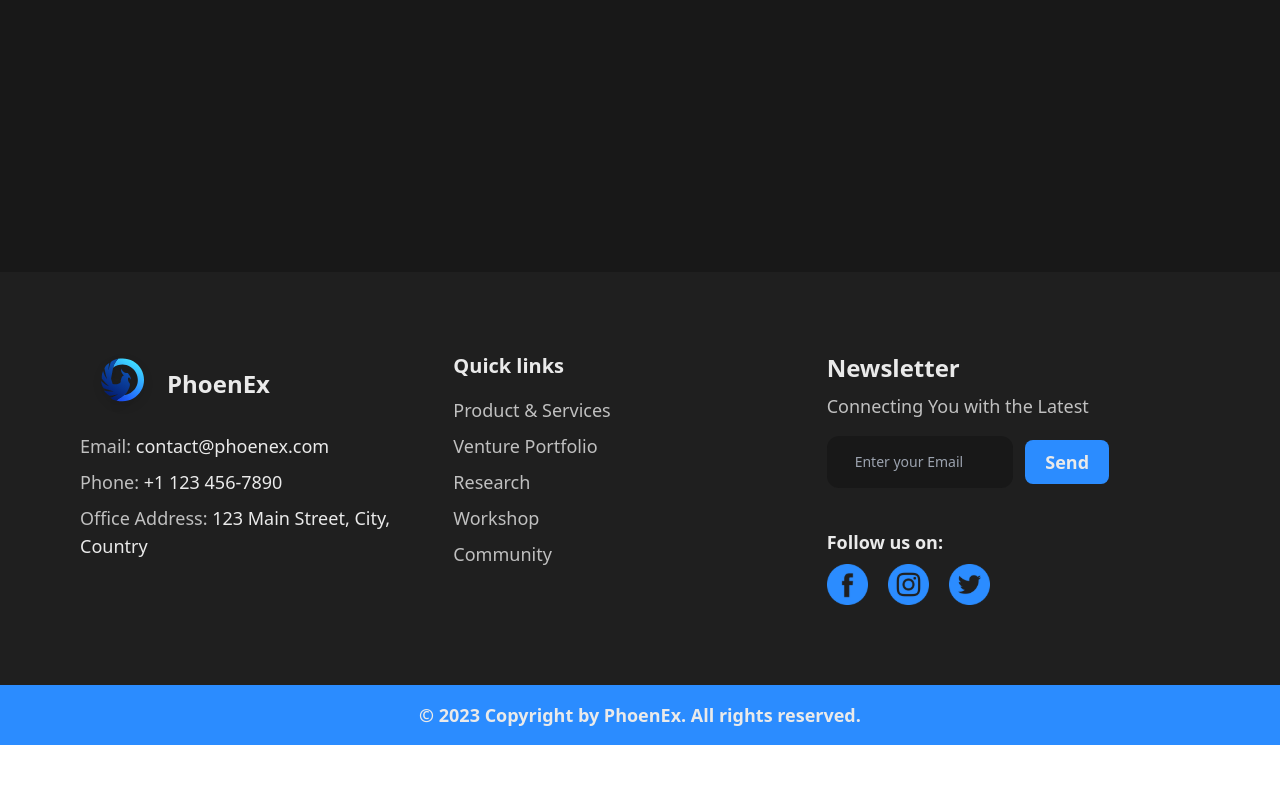
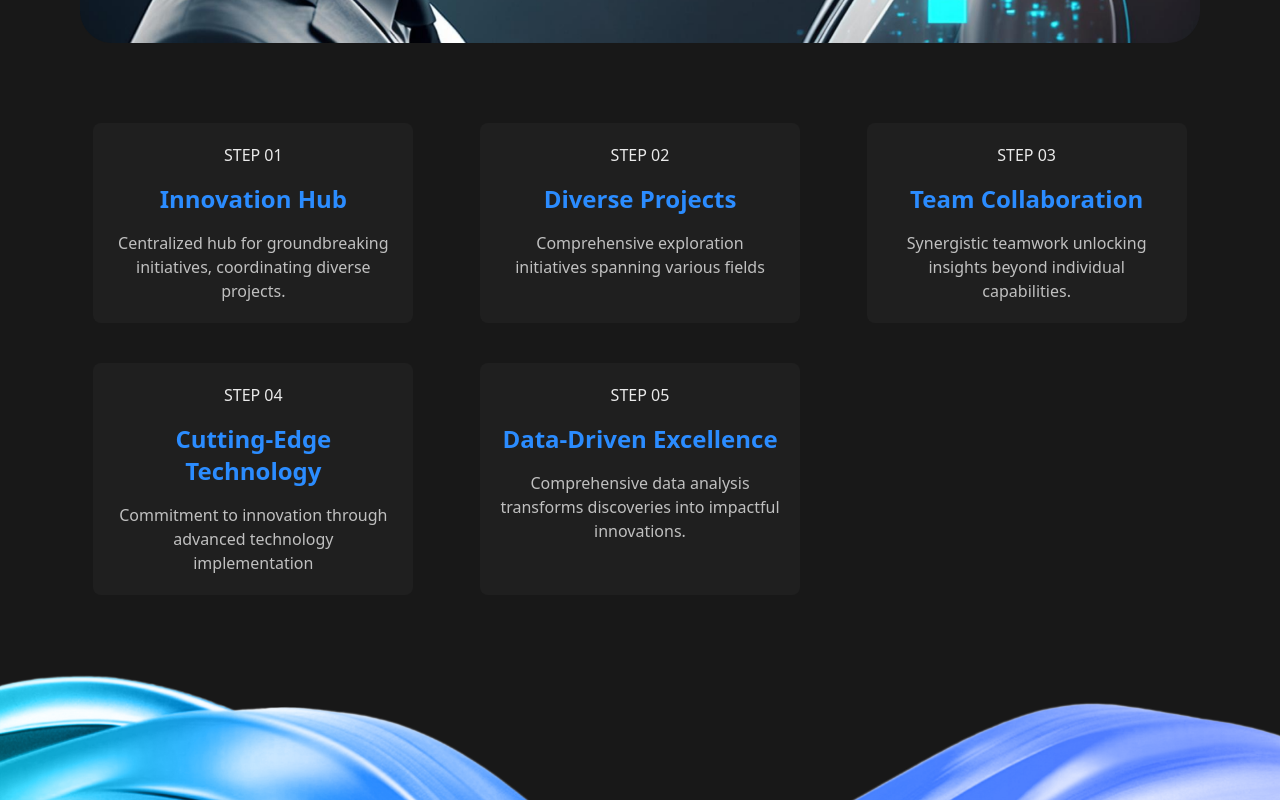
Before and after one commit to masudpro121/phoenex-official-website, a Next.js app: page /research-and-development in a window 1280 px wide. Before the commit this address had no page. Shown: the part 680-1480 px from the top of the page. Before the commit the page ends 1425 px from the top, so only its background shows below. Built offline with nearby package versions, Linux system fonts and the light colour scheme.

Commit message:
research and development done

```diff
--- a/src/components/Layout/Navbar.jsx
+++ b/src/components/Layout/Navbar.jsx
@@ -44,9 +44,9 @@ const Navbar = () => {
               </div>
             </div>
             <div className="relative">
-              <div className="flex gap-2 cursor-pointer" onClick={()=>{handleDropdown('research')}}>
-                <p className="">Research & Development</p>
-                <Image className={dropdown=='research' ? 'rotate-180':''} src={DropdownImg} />
+              <div className="flex gap-2 cursor-pointer" >
+                <Link href="/research-and-development" className="">Research & Development</Link>
+                <Image onClick={()=>{handleDropdown('research')}} className={dropdown=='research' ? 'rotate-180':''} src={DropdownImg} />
               </div>
               <div className={`absolute cursor-pointer mt-2  ${dropdown!='research' ? 'hidden':''}`}>
                 <div className="">
--- /dev/null
+++ b/src/components/ResearchDevelopment/ResearchExplore.jsx
@@ -0,0 +1,66 @@
+import React from 'react'
+
+const ResearchExplore = () => {
+  const researches = [
+    {
+      title: 'Behavioral Economics Research',
+      description: 'Delve into the fascinating realm of Behavioral Economics, where our experts dissect the intricacies of human decision-making. Explore the societal impact, collaborative methodologies, and key findings that shape our understanding of behavioral patterns.',
+      link:  'https://google.com'
+
+    },
+    {
+      title: 'Tech-Driven Human Optimization',
+      description:  'Witness the intersection of innovation and materials science. Dive into our research on cutting-edge materials, from nanotechnology to sustainable composites. Discover how our team\'s interdisciplinary approach pioneers advancements with a lasting impact.',
+      link:  'https://google.com'
+
+    },
+    {
+      title: 'Personalized EdTech Experiences',
+      description:  'Discover our commitment to sustainability. Explore research initiatives focused on eco-friendly solutions, renewable energy, and sustainable practices. Join us in creating a harmonious balance between technology and the environment.',
+      link:  'https://google.com'
+
+    },
+    {
+      title: 'Tech-Enhanced Educational Impact',
+      description:  'Explore the frontier of health and biomedical innovations. From cutting-edge medical technologies to groundbreaking research in life sciences, witness how our team is revolutionizing healthcare for a healthier and more sustainable future.',
+      link:  'https://google.com'
+
+    },
+  ]
+  return (
+    <div className="m-20">
+      <div className="flex items-center">
+        <h2 className="text-6xl font-bold w-full ">Explore Our Research Themes</h2>
+        <p className="w-full text-clightGray leading-8">
+          Each thematic block represents a distinct avenue of exploration, showcasing the diversity and depth of our
+          groundbreaking research initiatives. Embark on a journey of discovery as we unveil the core themes that drive our
+          quest for knowledge and transformation.
+        </p>
+      </div>
+      <div className="bg-cgray grid grid-cols-3 gap-5 p-7 rounded-xl my-10 text-center">
+        <div className="bg-cblue py-3 rounded-2xl font-semibold">Edtech Solutions</div>
+        <div className="bg-cdark py-3 rounded-2xl">Fintech Solutions</div>
+        <div className="bg-cdark py-3 rounded-2xl">Martech Solutions</div>
+        <div className="bg-cdark py-3 rounded-2xl">GreenTech</div>
+        <div className="bg-cdark py-3 rounded-2xl">Global Impact Initiatives</div>
+        <div className="bg-cdark py-3 rounded-2xl">Immersive Experiences Device</div>
+      </div>
+
+      <div className="mt-10 grid grid-cols-2 gap-10">
+        {
+          researches.map((research, i)=>{
+            return(
+              <div className="bg-cgray p-10 rounded-xl ">
+                <h2 className="text-2xl ">{research.title}</h2>
+                <p className="text-clightGray mt-4">{research.description}</p>
+                <button className="blue-btn mt-8">Learn More</button>
+              </div>
+            )
+          })
+        }
+      </div>
+    </div>
+  )
+}
+
+export default ResearchExplore
--- /dev/null
+++ b/src/components/ResearchDevelopment/ResearchHero.jsx
@@ -0,0 +1,59 @@
+import Image from "next/image"
+import React from 'react'
+import HeroImg from "@/images/research-development/hero_img.png"
+
+const ResearchHero = () => {
+  const steps = [
+    {
+      name: 'STEP 01',
+      title: 'Innovation Hub',
+      description: 'Centralized hub for groundbreaking initiatives, coordinating diverse projects.'
+    },
+    {
+      name: 'STEP 02',
+      title: 'Diverse Projects',
+      description: 'Comprehensive exploration initiatives spanning various fields'
+    },
+    {
+      name: 'STEP 03',
+      title: 'Team Collaboration',
+      description: 'Synergistic teamwork unlocking insights beyond individual capabilities.'
+    },
+    {
+      name: 'STEP 04',
+      title: 'Cutting-Edge Technology',
+      description: 'Commitment to innovation through advanced technology implementation'
+    },
+    {
+      name: 'STEP 05',
+      title: 'Data-Driven Excellence',
+      description: 'Comprehensive data analysis transforms discoveries into impactful innovations.'
+    },
+  ]
+  return (
+    <div className="m-20">
+      <div className="text-center space-y-5">
+        <h1>PhoenEX Research</h1>
+        <p className="text-clightGray">
+          Welcome to PhoenEX Research, where innovation meets exploration. Our commitment to groundbreaking research <br/> drives the pulse of progress, propelling us towards a future defined by discovery and excellence.
+        </p>
+      </div>
+      <Image className="mt-10" src={HeroImg} />
+      <div className="mt-20 grid grid-cols-3 gap-10 justify-items-center">
+        {
+          steps.map((step, i)=>{
+            return(
+              <div key={i} className="bg-cgray w-80 rounded-lg p-5 text-center space-y-4">
+                <p>{step.name}</p>
+                <h3 className="text-cblue font-semibold text-2xl">{step.title}</h3>
+                <p className="text-clightGray">{step.description}</p>
+              </div>
+            )
+          })
+        }
+      </div>
+    </div>
+  )
+}
+
+export default ResearchHero
--- /dev/null
+++ b/src/pages/research-and-development.jsx
@@ -0,0 +1,16 @@
+import Wave from "@/components/Common/Wave"
+import ResearchExplore from "@/components/ResearchDevelopment/ResearchExplore"
+import ResearchHero from "@/components/ResearchDevelopment/ResearchHero"
+import React from 'react'
+
+const ResearchDevelopmentPage = () => {
+  return (
+    <div>
+      <ResearchHero />
+      <Wave />
+      <ResearchExplore />
+    </div>
+  )
+}
+
+export default ResearchDevelopmentPage
```
